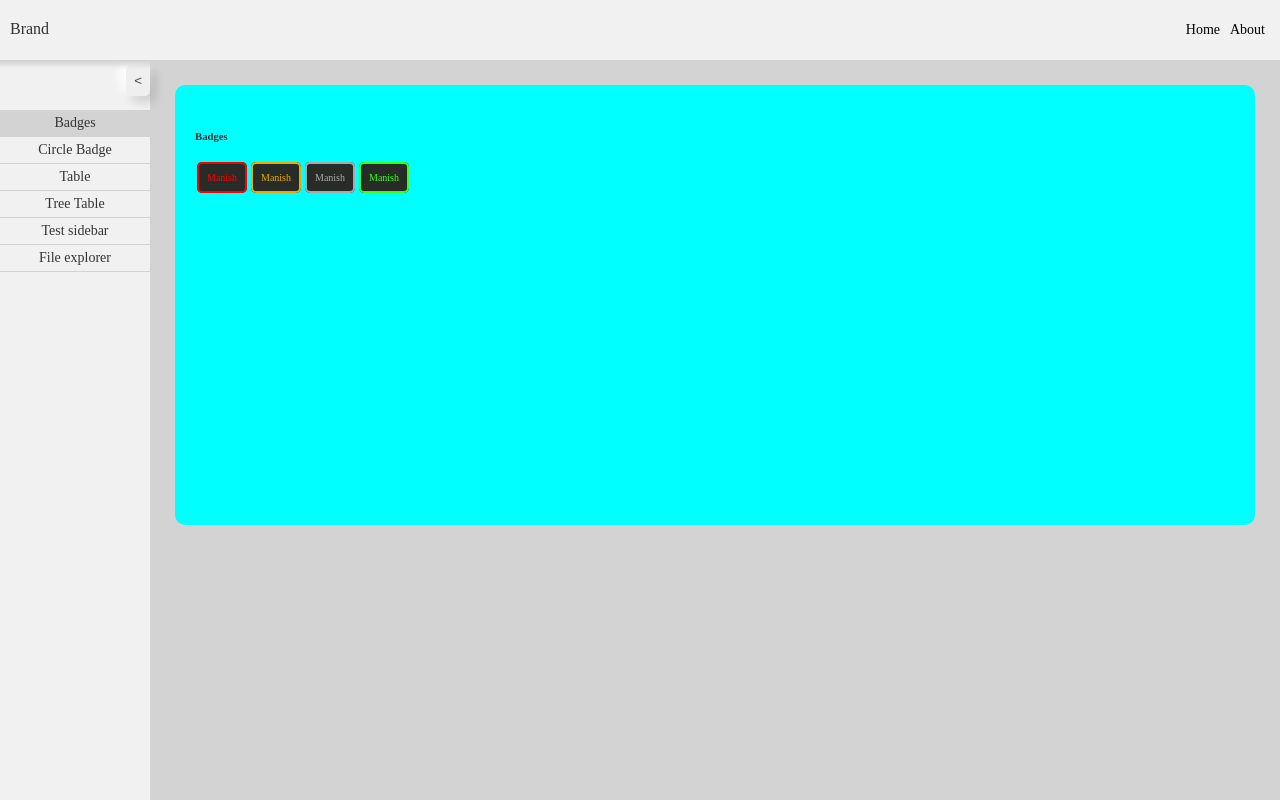
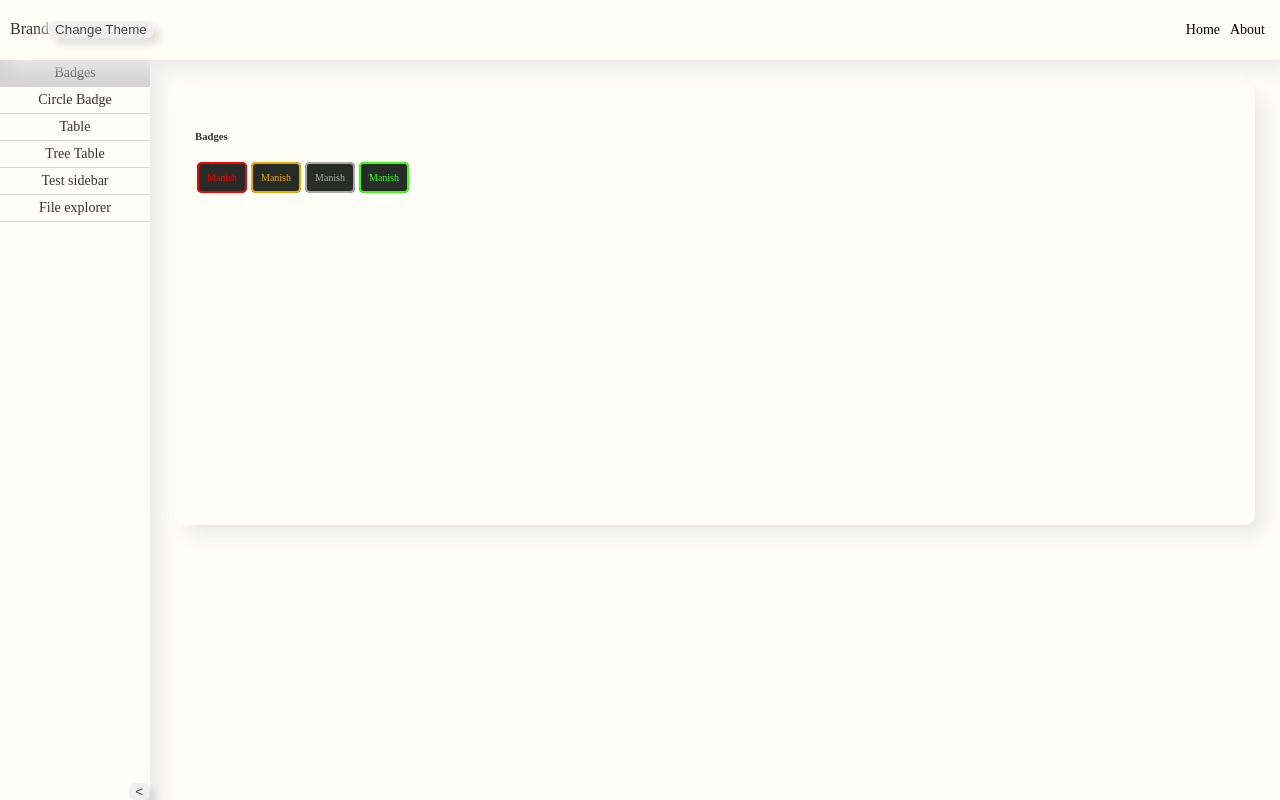
Before and after one commit to manish774/ui-cold, a React (Create React App) app: page / in a window 1280 px wide. Built offline with nearby package versions, Linux system fonts and the light colour scheme.

Commit message:
Dark theme updated

```diff
--- a/src/App.tsx
+++ b/src/App.tsx
@@ -15,7 +15,7 @@ import Files from "./components/Files/Files";
 const App = () => {
   const themCtx = useTheme();
   const Badges = (
-    <Panel style={{ height: "400px", background: "cyan" }}>
+    <Panel style={{ height: "400px" }}>
       <>
         <h6>Badges</h6>
         <Badge label="Manish" type={"bordered"} theme={"danger"} />
@@ -27,7 +27,7 @@ const App = () => {
   );
 
   const circleBadges = (
-    <Panel style={{ height: "400px", background: "cyan" }}>
+    <Panel style={{ height: "400px" }}>
       <>
         <h6>Circle Badges</h6>
         <CircleBadge
@@ -123,7 +123,18 @@ const App = () => {
           { name: "Manish", linkTo: "/", label: "Home" },
           { name: "Manish", linkTo: "/", label: "About" },
         ]}
-        brandName={<>Brand</>}
+        brandName={
+          <>
+            Brand
+            <button
+              onClick={() => {
+                themCtx?.toggleTheme();
+              }}
+            >
+              Change Theme
+            </button>
+          </>
+        }
       />
       <Sidebar items={details} />
     </>
--- a/src/Neu/default.scss
+++ b/src/Neu/default.scss
@@ -4,8 +4,8 @@
     height: 20px;
     border: none;
     border-radius: 8px;
-    background-color: #f0f0f0;
-    box-shadow: 5px 5px 15px #bfbfbf, -5px -5px 15px #ffffff;
+    background-color: var(--bg-panel);
+    box-shadow: 3px 3px 3px var(--bg-panel), -3px -3px 3px var(--bg-panel);
     padding: 10px;
     outline: none;
     transition: box-shadow 0.3s ease-in-out;
--- a/src/Shell/Header.scss
+++ b/src/Shell/Header.scss
@@ -1,8 +1,8 @@
 header {
   overflow: hidden;
-  background-color: #f1f1f1;
+  background-color: var(--bg-panel);
   padding: 20px 10px;
-  box-shadow: 0px 0px 5px 5px lightgray;
+  box-shadow: var(--shadow-theme);
   position: relative;
   z-index: 2;
 }
--- a/src/Shell/Sidebar.scss
+++ b/src/Shell/Sidebar.scss
@@ -1,13 +1,12 @@
 aside.sidebar-container {
   height: calc(100vh - 60px);
   width: 150px;
-  background-color: #f1f1f1;
-  box-shadow: 0px 0px 3px 3px lightgray;
+  background-color: var(--bg-panel);
+  box-shadow: var(--shadow-theme);
   position: fixed;
-  top: 60px;
   left: 0;
   z-index: 1;
-  padding-top: 50px;
+  padding-top: 0px;
   transition: width 0.3s ease;
   .nav-option:nth-child(2) {
     border-top: 1px solid lightgray;
@@ -22,7 +21,7 @@ aside.sidebar-container {
   }
 
   .nav-option.nav-active {
-    background-color: lightgray;
+    background-color: var(--selected-item);
   }
   .nav-close {
     visibility: hidden;
@@ -44,9 +43,9 @@ aside.sidebar-container.collapsed {
 
 aside.sidebar-container > .toggle-sidebar {
   position: absolute;
-  right: -0px;
-  top: 5px;
-  padding: 8px;
+  bottom: 0px;
+
+  right: 1px;
   border: none;
 }
 
@@ -58,6 +57,6 @@ aside.sidebar-container > .toggle-sidebar {
   float: right;
   width: calc(100% - 190px);
   height: calc(100vh - 100px);
-  background-color: lightgrey;
+  background-color: var(--bg-panel);
   padding: 20px;
 }
--- a/src/Shell/Sidebar.tsx
+++ b/src/Shell/Sidebar.tsx
@@ -73,11 +73,10 @@ const Sidebar = ({ items }: SideProps) => {
   return (
     <>
       <aside className={`sidebar-container ${isCollapsed ? "collapsed" : ""}`}>
-        {/* Your sidebar content goes here */}
+        {prepareNav}
         <button onClick={handleToggleCollapse} className="toggle-sidebar">
           {collapseIcon}
         </button>
-        {prepareNav}
       </aside>
       <section className="main-container">
         <aside className="main-sidebar-right-container">{viewPanel}</aside>
--- a/src/components/Files/Files.scss
+++ b/src/components/Files/Files.scss
@@ -61,6 +61,7 @@
     left: 30px;
     top: 34px;
     height: 20px;
+    z-index: 999;
   }
   img {
     width: 40px;
--- a/src/components/generic/Table/Table.scss
+++ b/src/components/generic/Table/Table.scss
@@ -10,10 +10,10 @@ $shadow-dark: #141414;
   margin: 5px;
   padding: 15px;
   height: 100%;
-  background-color: $background-light;
-  transition: color 2s ease, background 2s ease;
+  background-color: var(--bg-panel);
+  transition: color 1s ease, background 2s ease;
   border-radius: 5px;
-
+  box-shadow: var(--shadow-theme);
   .table-main {
     // Add your styles for table-main here
   }
@@ -38,8 +38,7 @@ $shadow-dark: #141414;
     border-spacing: 0;
     border-radius: 5px;
     overflow: hidden;
-    background: #f0f0f0;
-    box-shadow: 5px 5px 15px $shadow-light, -5px -5px 15px #ffffff;
+    background: var(--bg-panel);
 
     tbody {
       max-height: 500px;
@@ -50,16 +49,16 @@ $shadow-dark: #141414;
   td {
     padding: 8px;
     text-align: left;
-    border-bottom: 1px solid #e0e0e0;
+    border-bottom: 1px solid var(--selected-item);
     font-size: 14px;
   }
 
   th {
-    background-color: #f0f0f0;
+    background-color: var(--table-header);
   }
 
   tr:hover {
-    background-color: #e0e0e0;
+    background-color: var(--table-header);
   }
 
   .sort.asc::after {
@@ -138,7 +137,7 @@ $shadow-dark: #141414;
   td {
     padding: 8px;
     text-align: left;
-    border-bottom: 1px solid #e0e0e0;
+    border-bottom: var(--selected-item);
     font-size: 14px;
   }
 
--- a/src/components/panel/Panel.scss
+++ b/src/components/panel/Panel.scss
@@ -1,6 +1,7 @@
 .panel-section-main {
-  background-color: white;
+  background-color: var(--bg-panel);
   border-radius: 10px;
   padding: 20px;
   margin: 5px;
+  box-shadow: var(--shadow-theme);
 }
--- a/src/index.html
+++ b/src/index.html
@@ -3,7 +3,7 @@
   <head>
     <meta charset="UTF-8" />
     <meta name="viewport" content="width=device-width, initial-scale=1.0" />
-    <title>Document</title>
+    <title>ui-cold</title>
   </head>
   <body>
     <div id="root"></div>
--- a/src/style.css
+++ b/src/style.css
@@ -2,12 +2,21 @@
   --bg-color: #fff;
   --text-color: #333;
   --heading-color: #444;
+  --bg-panel: #fffff7;
+  --table-header: #f0f0f0;
+  --shadow-theme: 10px 10px 20px #e8e8e8, -10px -10px 20px #ffffff;
+  --selected-item: lightgray;
 }
 
 [data-theme="dark"] {
   --bg-color: #333 !important;
   --text-color: #fff !important;
   --heading-color: gray;
+  --bg-panel: #28282b;
+  --table-header: black;
+  --light-black: #454545;
+  --shadow-theme: 10px 10px 20px #1e1e1e, -10px -10px 20px #353535;
+  --selected-item: #1b1b1b;
 }
 
 body {
```
